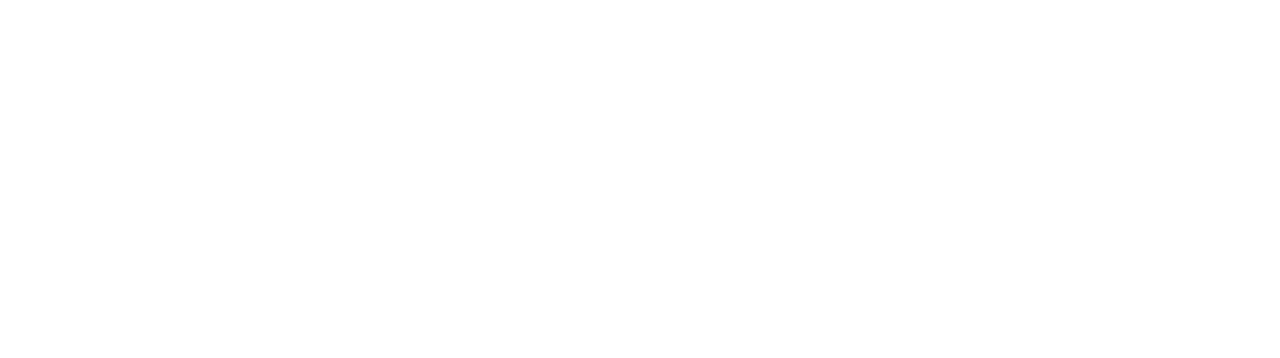
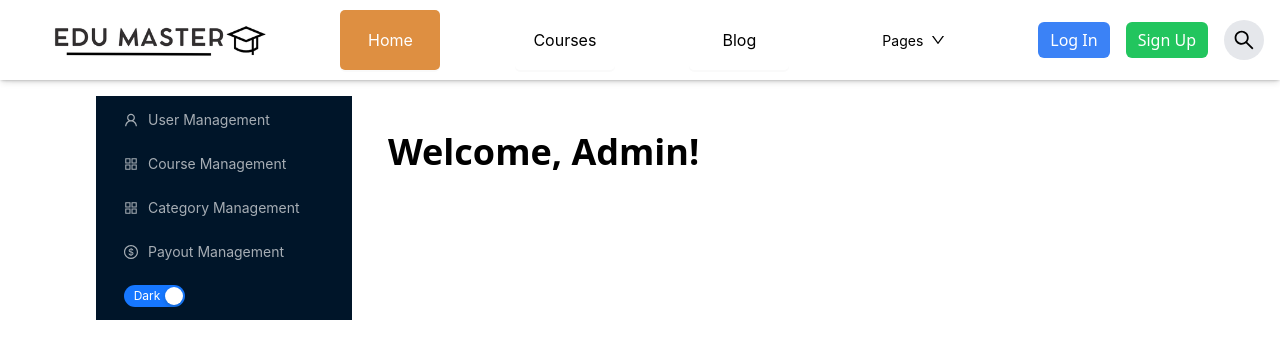
Before and after one commit to TEAM03-OJTPASSED/EduMaster_FinalProject_Team03_React12, a React (Vite) app: page /dashboard/admin in a window 1280 px wide. Before the commit this address had no page. Shown: the top 358 px of the page. Built offline with nearby package versions, Linux system fonts and the light colour scheme.

Commit message:
added dashboard link feature

```diff
--- a/src/App.tsx
+++ b/src/App.tsx
@@ -4,15 +4,16 @@ import Loginpage from "./pages/Loginpage";
 import SignUppage from "./pages/SignUppage";
 import Homepage from "./pages/Homepage";
 import GeneralLayout from "./defaultLayout/Layout";
-import Adminpage from "./pages/Adminpage";
-import Instructorpage from "./pages/Instructorpage";
-import Studentpage from "./pages/Studentpage";
+import Adminpage from "./pages/Dashboard/Adminpage";
+import Instructorpage from "./pages/Dashboard/Instructorpage";
+import Studentpage from "./pages/Dashboard/Studentpage";
 import Coursespage from "./pages/Coursespage";
 import Blogpage from "./pages/Blogpage";
 import Contactpage from "./pages/Contactpage";
 import FAQspage from "./pages/FAQspage";
 import Errorpage from "./pages/Errorpage";
 import CourseDetailpage from "./pages/CourseDetailpage";
+import ForgotPasswordpage from "./pages/ForgotPasswordpage";
 
 function App() {
   return (
@@ -22,15 +23,16 @@ function App() {
           <Route path="/" element={<Homepage />} />
           <Route path="/login" element={<Loginpage />} />
           <Route path="/signup" element={<SignUppage />} />
-          <Route path="/admin/*" element={<Adminpage />} />
-          <Route path="/instructor/*" element={<Instructorpage />} />
-          <Route path="/student/*" element={<Studentpage />} />
+          <Route path="/dashboard/admin/*" element={<Adminpage />} />
+          <Route path="/dashboard/instructor/*" element={<Instructorpage />} />
+          <Route path="/dashboard/student/*" element={<Studentpage />} />
           <Route path="/course" element={<Coursespage />} />
           <Route path="/blog" element={<Blogpage />} />
           <Route path="/contact" element={<Contactpage />} />
           <Route path="/faqs" element={<FAQspage />} />
           <Route path="/error" element={<Errorpage />} />
           <Route path="/detail/:id" element={<CourseDetailpage />} />
+          <Route path="/forgot-password" element={<ForgotPasswordpage />} />
         </Route>
       </Routes>
     </BrowserRouter>
--- a/src/components/AdminSiderMenu.tsx
+++ b/src/components/AdminSiderMenu.tsx
@@ -47,16 +47,16 @@ const AdminSiderMenu: React.FC = () => {
     setCurrent(e.key);
     switch (e.key) {
       case "user-management":
-        navigate("/admin/user-management");
+        navigate("/dashboard/admin/user-management");
         break;
       case "course-management":
-        navigate("/admin/course-management");
+        navigate("/dashboard/admin/course-management");
         break;
       case "category-management":
-        navigate("/admin/category-management");
+        navigate("/dashboard/admin/category-management");
         break;
       case "payout-management":
-        navigate("/admin/payout-management");
+        navigate("/dashboard/admin/payout-management");
         break;
 
       default:
--- a/src/components/InstructorSiderMenu.tsx
+++ b/src/components/InstructorSiderMenu.tsx
@@ -43,13 +43,13 @@ const InstructorSiderMenu: React.FC = () => {
     // Navigate to the corresponding page based on the clicked key
     switch (e.key) {
       case "profile":
-        navigate("/instructor/profile"); // Navigate to Profile page
+        navigate("/dashboard/instructor/profile"); // Navigate to Profile page
         break;
       case "course-management":
-        navigate("/instructor/course-management"); // Navigate to Course Management page
+        navigate("/dashboard/instructor/course-management"); // Navigate to Course Management page
         break;
       case "payout-management":
-        navigate("/instructor/payout-management"); // Navigate to Payout Management page
+        navigate("/dashboard/instructor/payout-management"); // Navigate to Payout Management page
         break;
       default:
         break;
--- a/src/components/Navbar.tsx
+++ b/src/components/Navbar.tsx
@@ -54,6 +54,7 @@ const Navbar = () => {
       {!isSearchActive ? (
         <>
           <img
+            className="w-24 sm:w-36 cursor-pointer"
             src={logoImage}
             alt="EduMaster logo"
             onClick={() => navigate("/")}
@@ -63,7 +64,7 @@ const Navbar = () => {
             <Button
               className={`navbar-button ${
                 activeButton === "home" ? "active" : ""
-              }`}
+              } text-xs sm:text-base`} // Adjust font size
               onClick={() => {
                 setActiveButton("home");
                 navigate("/");
@@ -76,7 +77,7 @@ const Navbar = () => {
             <Button
               className={`navbar-button ${
                 activeButton === "courses" ? "active" : ""
-              }`}
+              } text-xs sm:text-base`} // Adjust font size
               onClick={() => {
                 setActiveButton("courses");
                 navigate("/course");
@@ -89,7 +90,7 @@ const Navbar = () => {
             <Button
               className={`navbar-button ${
                 activeButton === "blog" ? "active" : ""
-              }`}
+              } text-xs sm:text-base`} // Adjust font size
               onClick={() => {
                 setActiveButton("blog");
                 navigate("/blog");
--- a/src/components/StudentSiderMenu.tsx
+++ b/src/components/StudentSiderMenu.tsx
@@ -34,10 +34,10 @@ const StudentSiderMenu: React.FC = () => {
     // Navigate to the corresponding page based on the clicked key
     switch (e.key) {
       case "profile":
-        navigate("/student/profile");
+        navigate("/dashboard/student/profile");
         break;
       case "course-detail":
-        navigate("/student/course-detail");
+        navigate("/dashboard/student/course-detail");
         break;
       default:
         break;
--- a/src/pages/Adminpage.tsx
+++ b/src/pages/Dashboard/Adminpage.tsx
@@ -1,12 +1,12 @@
 import { useLocation } from "react-router-dom"; // Import useLocation
-import AdminSiderMenu from "../components/AdminSiderMenu";
-import AdminContent from "./AdminDashboard/AdminContent";
+import AdminSiderMenu from "../../components/AdminSiderMenu";
+import AdminContent from "../AdminDashboard/AdminContent";
 
 const Adminpage = () => {
   const location = useLocation(); // Get current location
 
   // Determine if the welcome message should be displayed
-  const showWelcomeMessage = location.pathname === "/admin";
+  const showWelcomeMessage = location.pathname === "/dashboard/admin";
 
   return (
     <div className="flex">
--- a/src/pages/Instructorpage.tsx
+++ b/src/pages/Dashboard/Instructorpage.tsx
@@ -1,12 +1,12 @@
 import { useLocation } from "react-router-dom"; // Import useLocation
-import InstructorSiderMenu from "../components/InstructorSiderMenu";
-import InstructorContent from "./InstructorDashboard/InstructorContent";
+import InstructorSiderMenu from "../../components/InstructorSiderMenu";
+import InstructorContent from "../InstructorDashboard/InstructorContent";
 
 const Instructorpage = () => {
   const location = useLocation(); // Get current location
 
   // Determine if the welcome message should be displayed
-  const showWelcomeMessage = location.pathname === "/instructor";
+  const showWelcomeMessage = location.pathname === "/dashboard/instructor";
 
   return (
     <div className="flex">
--- a/src/pages/Studentpage.tsx
+++ b/src/pages/Dashboard/Studentpage.tsx
@@ -1,12 +1,12 @@
 import { useLocation } from "react-router-dom"; // Import useLocation
-import StudentSiderMenu from "../components/StudentSiderMenu";
-import StudentContent from "./StudentDashboard/StudentContent";
+import StudentSiderMenu from "../../components/StudentSiderMenu";
+import StudentContent from "../StudentDashboard/StudentContent";
 
 const StudentPage = () => {
   const location = useLocation(); // Get current location
 
   // Determine if the welcome message should be displayed
-  const showWelcomeMessage = location.pathname === "/student";
+  const showWelcomeMessage = location.pathname === "/dashboard/student";
 
   return (
     <div className="flex">
--- /dev/null
+++ b/src/pages/ForgotPasswordpage.tsx
@@ -0,0 +1,5 @@
+const ForgotPasswordpage = () => {
+  return <div>ForgotPasswordpage</div>;
+};
+
+export default ForgotPasswordpage;
--- a/src/pages/Homepage.tsx
+++ b/src/pages/Homepage.tsx
@@ -7,19 +7,19 @@ const Homepage = () => {
       <div className="flex flex-col md:flex-row gap-4">
         <button
           className="px-4 py-2 bg-yellow-500 text-white rounded-md w-full md:w-auto"
-          onClick={() => navigate("/admin")}
+          onClick={() => navigate("/dashboard/admin")}
         >
           Admin Dashboard
         </button>
         <button
           className="px-4 py-2 bg-green-500 text-white rounded-md w-full md:w-auto"
-          onClick={() => navigate("/instructor")}
+          onClick={() => navigate("/dashboard/instructor")}
         >
           Instructor Dashboard
         </button>
         <button
           className="px-4 py-2 bg-purple-500 text-white rounded-md w-full md:w-auto"
-          onClick={() => navigate("/student")}
+          onClick={() => navigate("/dashboard/student")}
         >
           Student Dashboard
         </button>
```
